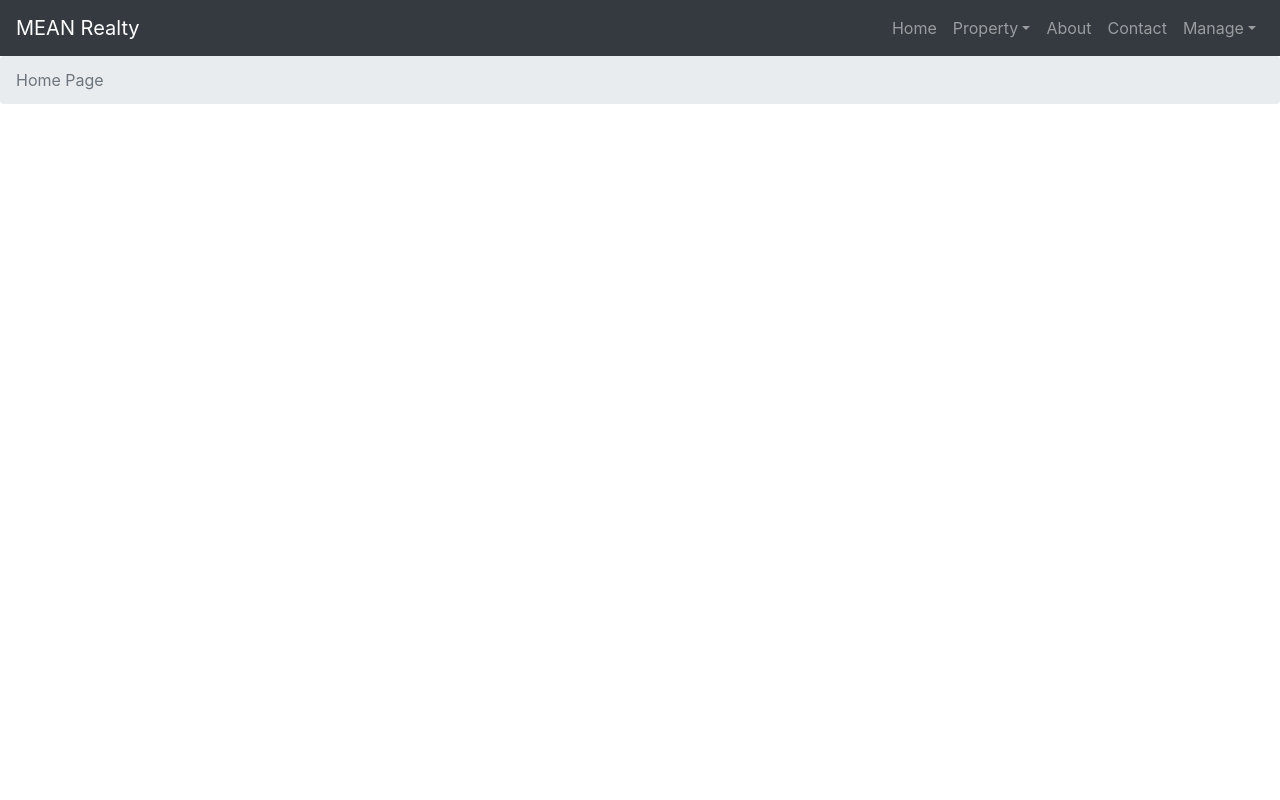
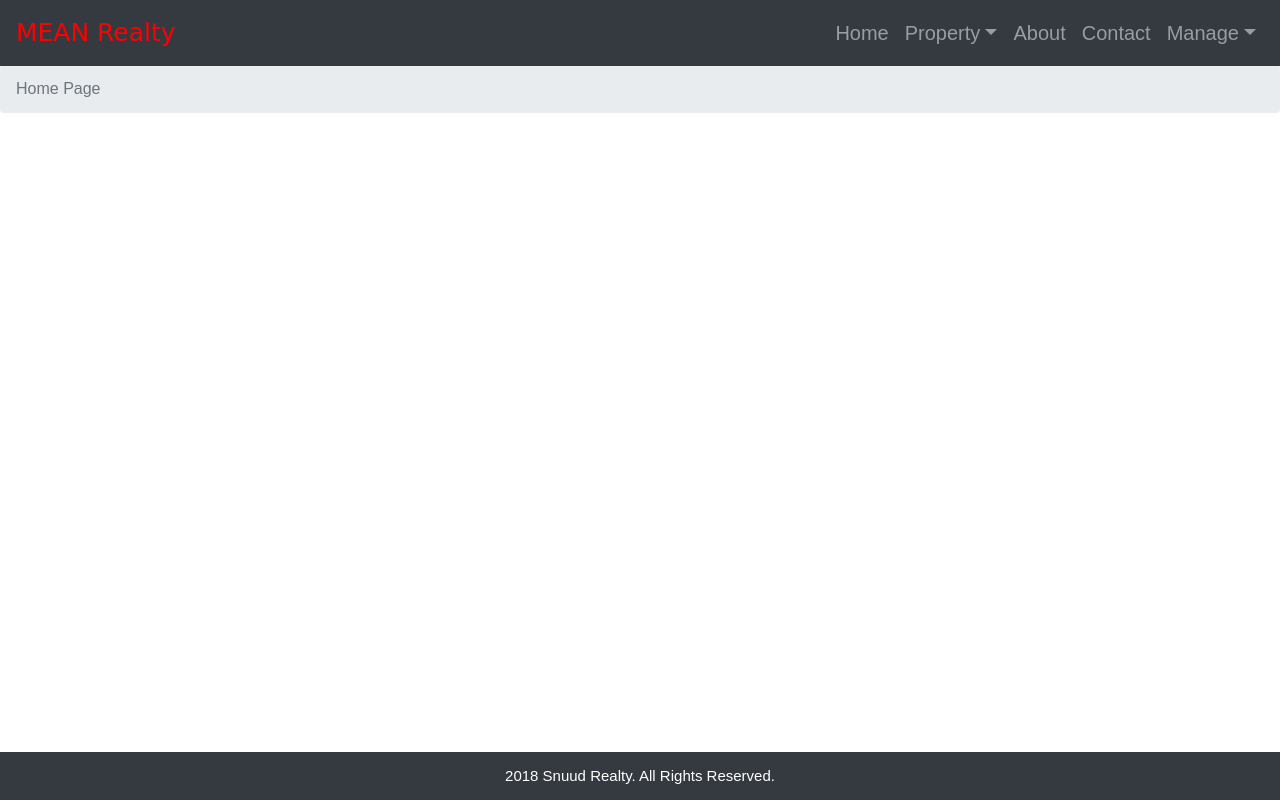
Before and after one commit to snuud/mean-meanrealty, a website: page public/index.html in a window 1280 px wide. Drawn offline with nearby package versions, Linux system fonts and the light colour scheme; some packages are replaced by stand-ins of ours.

Commit message:
CSS changes

```diff
--- a/public/index.html
+++ b/public/index.html
@@ -8,7 +8,7 @@
     <link rel="stylesheet" type="text/css" href="main.css">
 </head>
 <body ng-app="app" class="ng-cloak">
-    <nav class="navbar navbar-expand-lg navbar-dark bg-dark">
+    <nav class="navbar fixed-top navbar-expand-lg navbar-dark bg-dark">
         <a class="navbar-brand" href="#/">MEAN Realty</a>
         <button class="navbar-toggler" type="button" data-toggle="collapse" data-target="#navColl" aria-controls="navColl" aria-expanded="false" aria-label="Toggle navigation">
             <span class="navbar-toggler-icon"></span>
@@ -42,7 +42,11 @@
             </ul>
         </div>
     </nav>
-    <div ng-view></div>
+    <div class="padTop" ng-view></div>
+    <br><br><br>
+    <nav class="navbar fixed-bottom navbar-dark bg-dark">
+        <a class="navbar-brand mx-auto" href="">2018 Snuud Realty. All Rights Reserved.</a>
+    </nav>
 
     <script type="text/javascript" src="/node_modules/angular/angular.min.js"></script>
     <script type="text/javascript" src="/node_modules/angular-route/angular-route.min.js"></script>
--- a/public/main.css
+++ b/public/main.css
@@ -3,5 +3,41 @@
 }
 
 * {
+    font-family: 'Play', sans-serif;
+}
 
+.fixed-top .navbar-brand {
+    color: #FF0000 !important;
+    font-family: 'Rammetto One', cursive;
+    padding: 0;
+    font-size: 25px;
 }
+
+.navbar-nav .nav-link {
+    padding-top: 0;
+    padding-bottom: 0;
+    height: 50px;
+    line-height: 50px;
+    font-size: 20px;
+}
+
+.padTop {
+    padding-top: 65px;
+}
+
+input[placeholder] {
+    text-align: center;
+}
+
+.card {
+    margin-bottom: 25px;
+}
+
+.thumbnail img {
+    width: 100%;
+    height: 250px;
+}
+
+.fixed-bottom .navbar-brand {
+    font-size: 15px;
+}
```
